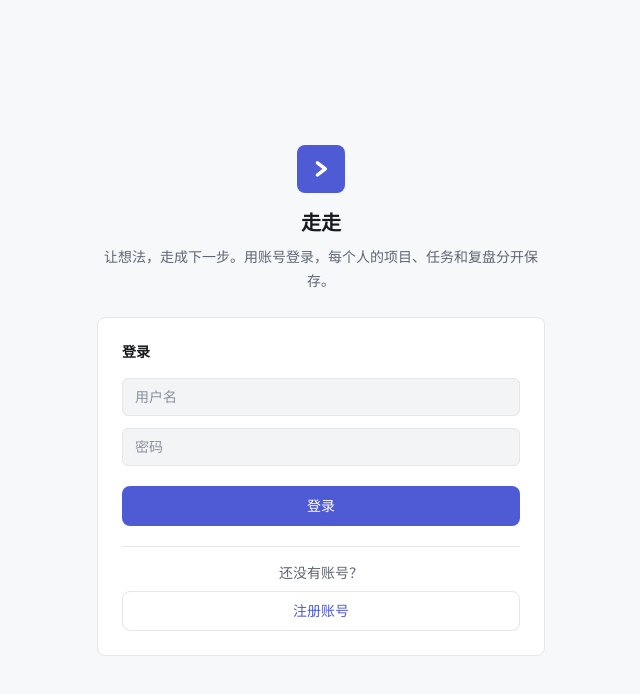
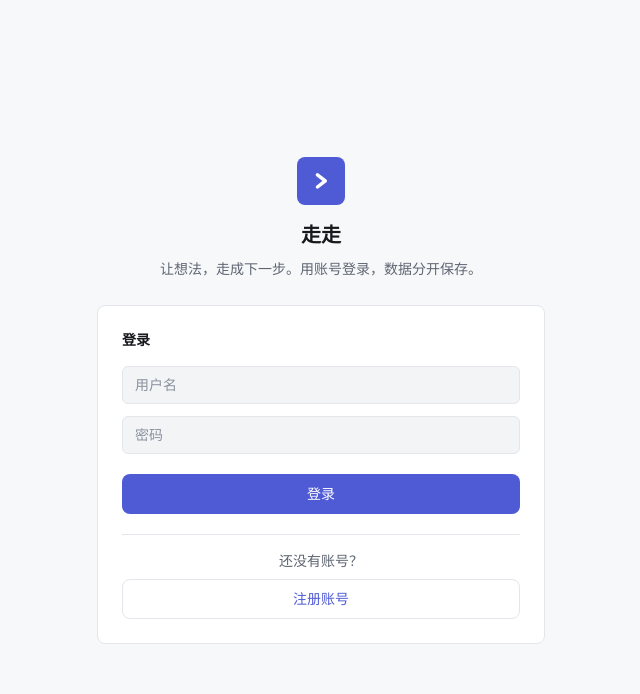
Before and after one commit to YUXII65/next-step, a Next.js app: page /login in a window 1280 px wide. Shown: the top 694 px of the page, without its empty margins (319-959 px from the left). Built offline with nearby package versions, Linux system fonts and the light colour scheme; what async_hooks would draw is missing.

Commit message:
keep login subtitle on one line

```diff
--- a/src/app/login/page.tsx
+++ b/src/app/login/page.tsx
@@ -19,7 +19,7 @@ export default async function LoginPage({
           </div>
           <h1 className="text-xl font-semibold text-ink">走走</h1>
           <p className="mt-2 text-sm leading-6 text-ink-secondary">
-            让想法，走成下一步。用账号登录，每个人的项目、任务和复盘分开保存。
+            让想法，走成下一步。用账号登录，数据分开保存。
           </p>
         </div>
 
```
